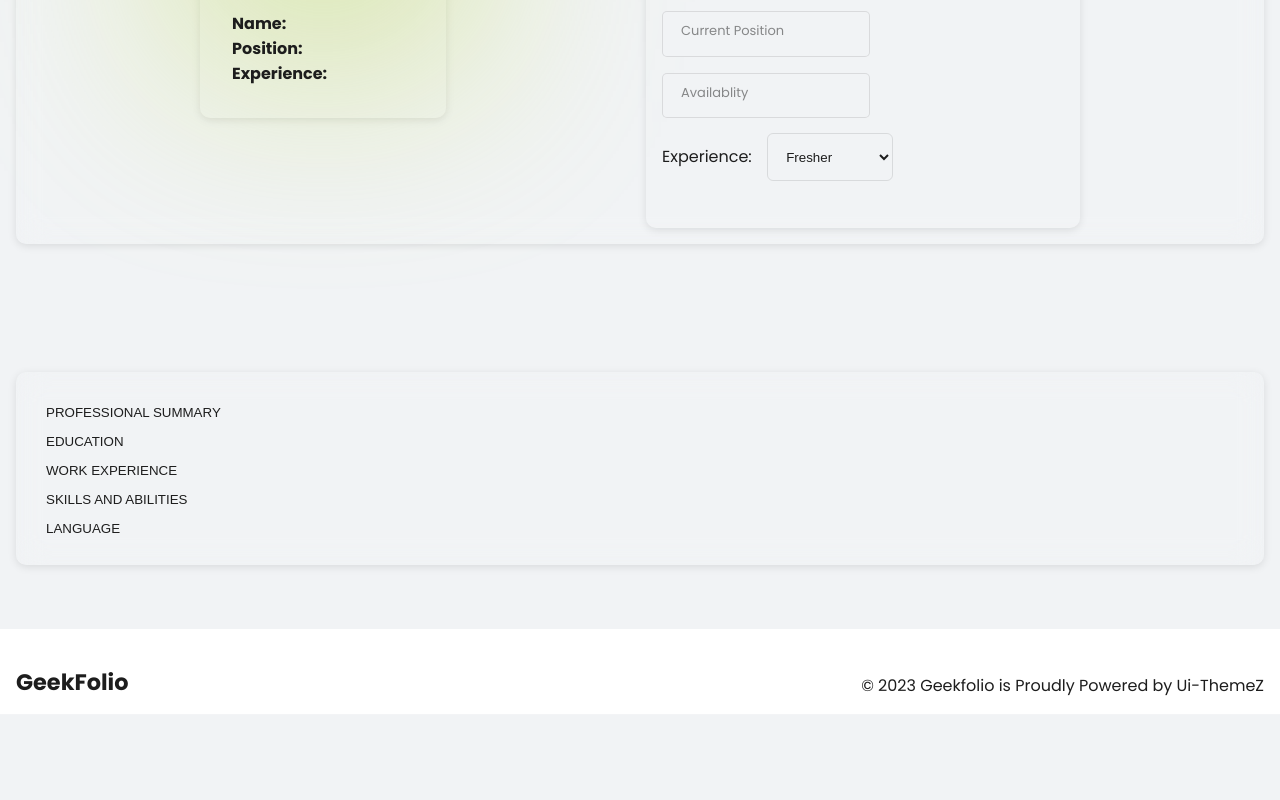
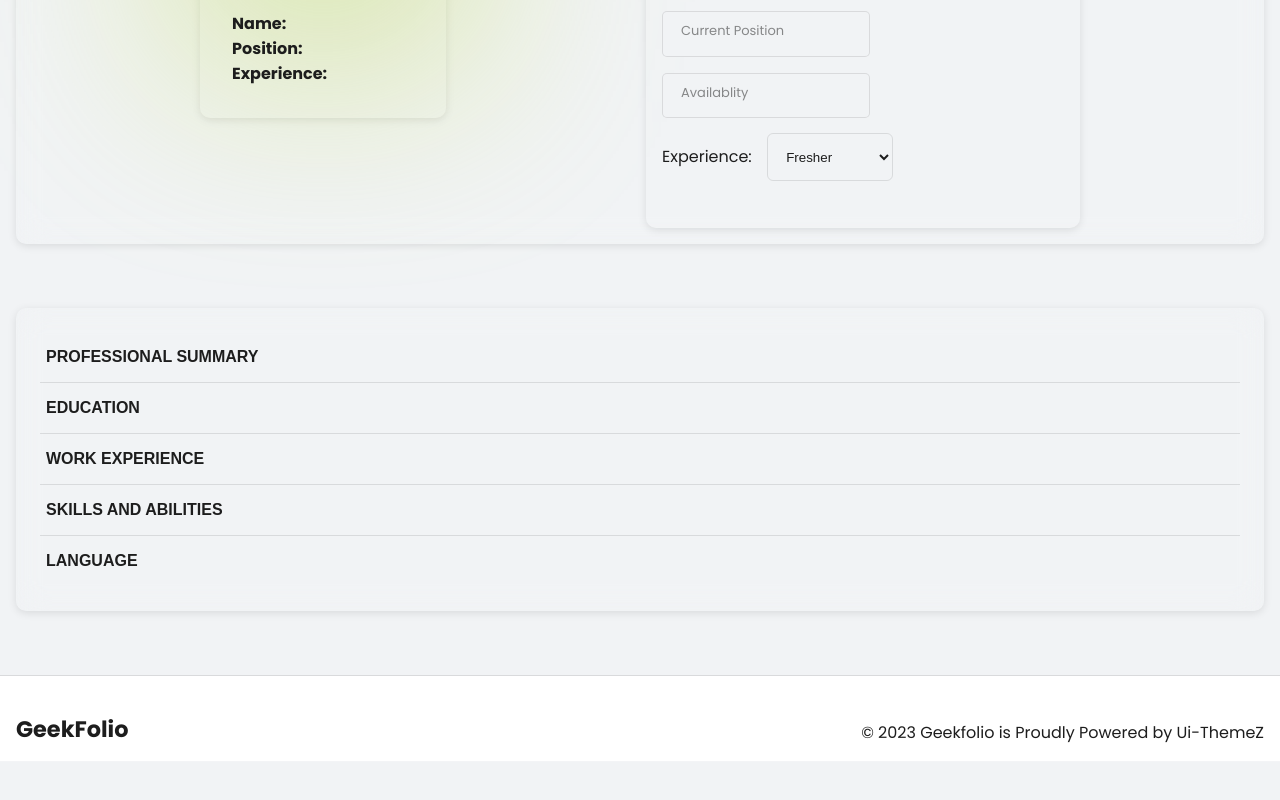
Before and after one commit to TYPESAFE-RUSTY/pro-hr-consultant, a Next.js app: page /Applicant in a window 1280 px wide. Shown: the part 452-1252 px from the top of the page. Built offline with nearby package versions, Linux system fonts and the light colour scheme.

Commit message:
style(Accordion): Completed desired design

```diff
--- a/src/styles/a_aquestionnaire.css
+++ b/src/styles/a_aquestionnaire.css
@@ -1,16 +1,127 @@
+#Questionnaire {
+    padding-block-start: 0;
+    border-bottom: 1px solid var(--border);
+}
+
 #Questionnaire>div {
     padding: 1.5rem;
 }
 
-#Questionnaire>div button {
+#Questionnaire>div button.accordion-trigger {
     width: 100%;
     height: 100%;
     text-align: left;
     border: none;
+    padding-block: 1rem;
     color: var(--text);
     background-color: inherit;
+    font-weight: 700;
+    font-size: var(--fs-xs);
+    transition: all 200ms;
+}
+
+#Questionnaire>div form>button {
+    height: 100%;
+    border-radius: 5px;
+    border: 1px solid var(--border);
+    color: var(--text);
+    padding: 1rem;
+    background-color: inherit;
+    font-weight: 700;
+    font-size: var(--fs-xs);
+    transition: all 0.5s;
+}
+
+#Questionnaire>div button:active,
+#Questionnaire>div button:hover {
+    background-color: var(--text);
+    color: var(--background);
+}
+
+#Questionnaire>div>* {
+    border-bottom: 1px solid var(--border);
+}
+
+#Questionnaire>div>:last-child {
+    border-bottom: 1px solid transparent;
 }
 
 #Questionnaire h3 {
     margin: 0;
 }
+
+#Questionnaire .summary-card {
+    background-color: var(--accent);
+    border-radius: 100vh;
+    display: flex;
+    gap: 0.5rem;
+    align-items: center;
+    justify-content: space-evenly;
+    padding-inline: 1rem;
+    padding-block: 0.5rem;
+}
+
+#Questionnaire .summary-card>a {
+    text-decoration: none;
+    color: #1d1d1d;
+}
+
+
+#Questionnaire .summary-card>button {
+    border-radius: 50%;
+    padding: 0;
+    font-size: x-small;
+    width: 30px;
+    border: none;
+    aspect-ratio: 1/1;
+    transition: all 0.5s;
+    color: #1d1d1d;
+    background-color: rgba(206, 103, 103, 0.25);
+}
+
+#Questionnaire .summary-card>button:hover,
+#Questionnaire .summary-card>button:focus,
+#Questionnaire .str-card>button:hover,
+#Questionnaire .str-card>button:focus,
+#Questionnaire .obj-card>button:focus,
+#Questionnaire .obj-card>button:hover {
+    background-color: red;
+    color: white;
+}
+
+#Questionnaire .str-card {
+    background-color: var(--accent);
+    border-radius: 100vh;
+    display: flex;
+    gap: 0.5rem;
+    align-items: center;
+    justify-content: space-evenly;
+    padding-inline: 1rem;
+    padding-block: 0.5rem;
+}
+
+#Questionnaire .str-card>p {
+    margin: 0;
+    padding: 0;
+}
+
+#Questionnaire .str-card>button,
+#Questionnaire .obj-card>button {
+    padding: 0;
+    font-size: x-small;
+    width: 30px;
+    height: 30px;
+    border: none;
+    border-radius: 50%;
+    transition: all 0.5s;
+    color: #1d1d1d;
+    background-color: rgba(206, 103, 103, 0.25);
+}
+
+#Questionnaire .obj-card {
+    border: 1px solid var(--border);
+    border-radius: 5px;
+    max-width: 30ch;
+    min-height: 5rem;
+    padding: 1rem;
+}
--- a/src/styles/w_accordion.css
+++ b/src/styles/w_accordion.css
@@ -4,7 +4,7 @@
     transition: grid-template-rows 500ms;
 }
 
-.accordion-content[aria-hidden="false"] {
+.accordion-content[data-hidden="false"] {
     grid-template-rows: 1fr;
 }
 
```
